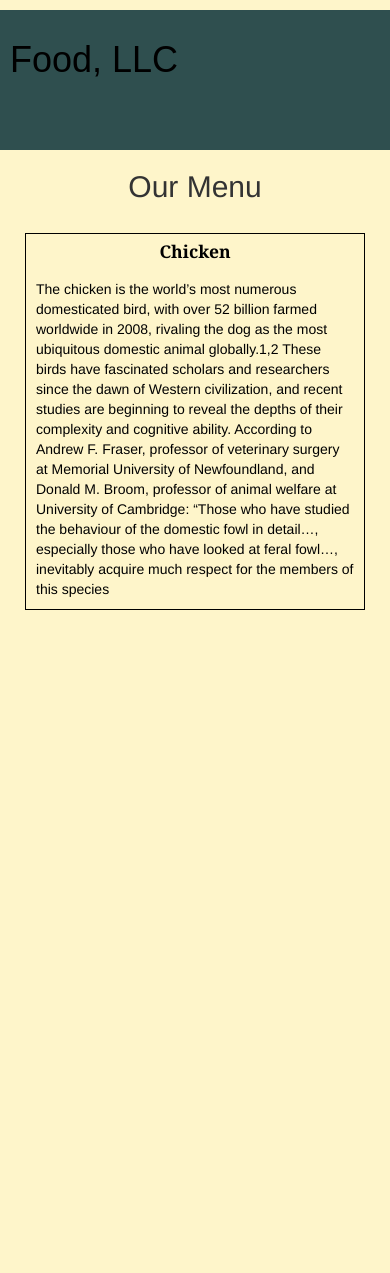
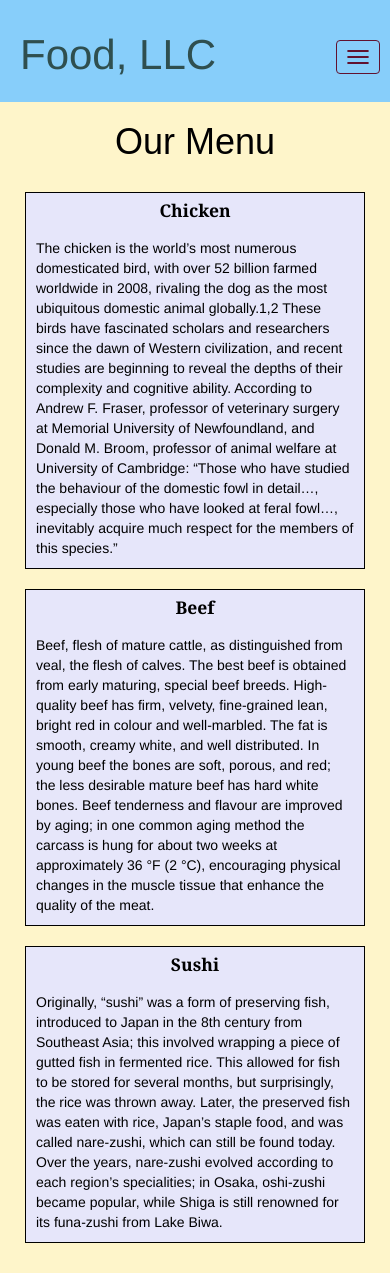
Before and after one commit to scifigirlme/CourseaHTML, a plain HTML site: page module3/index.html in a window 390 px wide. Before the commit the page ends 844 px from the top, so only its background shows below. Drawn offline with nearby package versions, Linux system fonts and the light colour scheme.

Commit message:
Update index.html

```diff
--- a/module3/index.html
+++ b/module3/index.html
@@ -3,75 +3,101 @@
 
 <head>
     <meta charset="utf-8">
+    <meta name="viewport" content="width=device-width, initial-scale=1">
+
     <link rel="stylesheet" href="css/bootstrap.min.css">
     <link rel="stylesheet" href="css/styles.css">
-    <title>Module 3</title>
 
+    <title>Module 3 Solution</title>
 </head>
 
 <body>
-    <header>
-        <nav class="nav-header" class="navbar navbar-default">
+    <header class="nav-header">
+        <nav id="header-nav" class="navbar navbar-default">
             <div class="container">
-                <div>
-                    <div>
-                        <a href="index.html">
-                            <h1>Food, LLC</h1>
-                        </a>
+                <div class="navbar-header">
+                    <div class="navbar-brand">
+                        <p class="nav-brand">Food, LLC</p>
                     </div>
 
-                    <button type="button" class="navbar-toggle collapsed" data-toggle="collapse" data-target="#collapsable-nav" aria-expanded="false">
+                    <button type="button" class="navbar-toggle collapsed" data-toggle="collapse" data-target="#collapsable-nav" aria-expanded="true">
             <span class="sr-only">Toggle navigation</span>
             <span class="icon-bar"></span>
             <span class="icon-bar"></span>
             <span class="icon-bar"></span>
           </button>
                 </div>
+
                 <div id="collapsable-nav" class="collapse navbar-collapse">
-                    <ul id="nav list" class="nav navbar-nav navbar-right visible-xs">
+                    <ul id="nav-list" class="nav navbar-nav navbar-right visible-xs">
                         <li class="text-center">
                             <a href="#chicken-div">
-                                <p class="item"></p>
+                                <p class="item">Chicken</p>
                             </a>
                             <hr class="visible-xs">
                         </li>
+                        <li class="text-center beef-item">
+                            <a href="#beef-div">
+                                <p class="item">Beef</p>
+                            </a>
+                            <hr class="visible-xs">
+                        </li>
+                        <li class="text-center sushi-item">
+                            <a href="#sushi-div">
+                                <p class="item">Sushi</p>
+                            </a>
+                        </li>
                     </ul>
-
-
-
                 </div>
-
             </div>
         </nav>
-
     </header>
 
-    <h2 class="text-center">Our Menu</h2>
+    <h1 class="text-center">Our Menu</h1>
 
     <div class="row container container-fluid">
         <div class="col-md-12 col-sm-12 col-xs-12" id="chicken-div">
-            <section>
+            <section id="chickenSection">
                 <div id="chicken">
                     Chicken
                 </div>
-                <P>
+                <p>
                     The chicken is the world’s most numerous domesticated bird, with over 52 billion farmed worldwide in 2008, rivaling the dog as the most ubiquitous domestic animal globally.1,2 These birds have fascinated scholars and researchers since the dawn of Western
                     civilization, and recent studies are beginning to reveal the depths of their complexity and cognitive ability. According to Andrew F. Fraser, professor of veterinary surgery at Memorial University of Newfoundland, and Donald M. Broom,
                     professor of animal welfare at University of Cambridge: “Those who have studied the behaviour of the domestic fowl in detail…, especially those who have looked at feral fowl…, inevitably acquire much respect for the members of this
-                    species
-                </P>
+                    species.”
+                </p>
             </section>
         </div>
-
-
-
+        <div class="col-md-12 col-sm-12 col-xs-12" id="beef-div">
+            <section id="beefSection">
+                <div id="beef">
+                    Beef
+                </div>
+                <p>
+                    Beef, flesh of mature cattle, as distinguished from veal, the flesh of calves. The best beef is obtained from early maturing, special beef breeds. High-quality beef has firm, velvety, fine-grained lean, bright red in colour and well-marbled. The fat is
+                    smooth, creamy white, and well distributed. In young beef the bones are soft, porous, and red; the less desirable mature beef has hard white bones. Beef tenderness and flavour are improved by aging; in one common aging method the carcass
+                    is hung for about two weeks at approximately 36 °F (2 °C), encouraging physical changes in the muscle tissue that enhance the quality of the meat.
+                </p>
+            </section>
+        </div>
+        <div class="col-md-12 col-sm-12 col-xs-12" id="sushi-div">
+            <section id="sushiSection">
+                <div id="sushi">
+                    Sushi
+                </div>
+                <p>
+                    Originally, “sushi” was a form of preserving fish, introduced to Japan in the 8th century from Southeast Asia; this involved wrapping a piece of gutted fish in fermented rice. This allowed for fish to be stored for several months, but surprisingly, the
+                    rice was thrown away. Later, the preserved fish was eaten with rice, Japan’s staple food, and was called nare-zushi, which can still be found today. Over the years, nare-zushi evolved according to each region’s specialities; in Osaka,
+                    oshi-zushi became popular, while Shiga is still renowned for its funa-zushi from Lake Biwa.
+                </p>
+            </section>
+        </div>
     </div>
 
-    <!-- jQuery (Bootstrap JS plugins depend on it) -->
-    <script src="js/jquery-2.1.4.min.js"></script>
+    <script src="js/jquery-1.11.3.min.js"></script>
     <script src="js/bootstrap.min.js"></script>
     <script src="js/script.js"></script>
-
 </body>
 
 </html>
```
